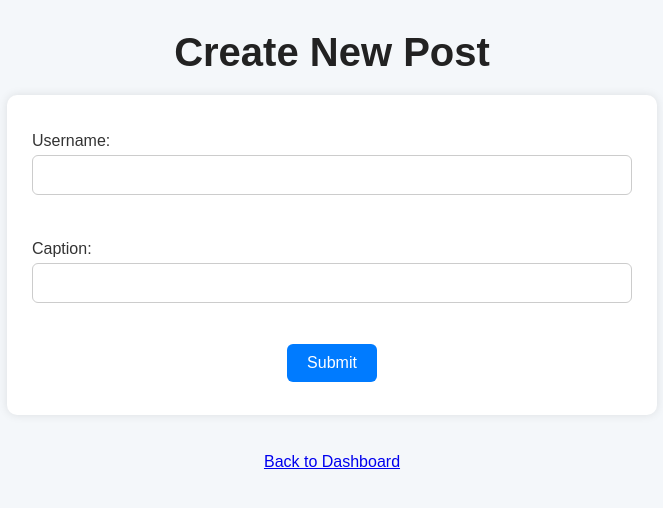
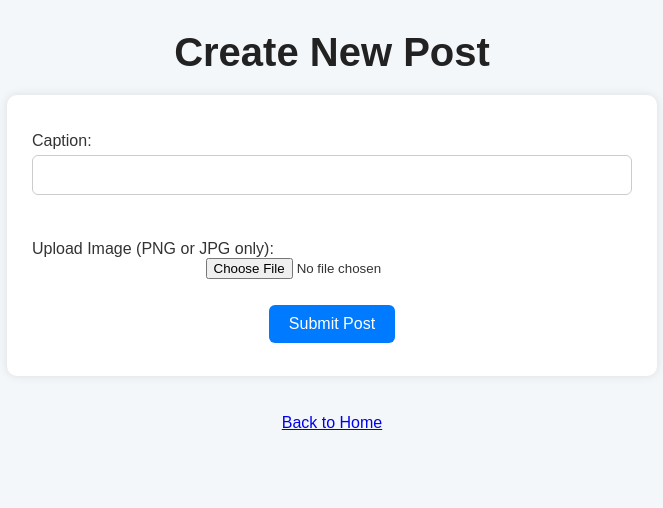
Before and after one commit to Gicheru-yvonne/instaclone-cloud-app, a FastAPI app: page /create_post in a window 1280 px wide. Shown: the top 508 px of the page, without its empty margins (308-971 px from the left). Run offline with FastAPI, Linux system fonts and the light colour scheme.

Commit message:
Activate google cloud storage bucket

```diff
--- a/main.py
+++ b/main.py
@@ -6,11 +6,16 @@ from google.oauth2 import id_token
 from google.auth.transport import requests as google_requests
 from google.cloud import firestore
 from datetime import datetime
+from fastapi import UploadFile, File
+from google.cloud import storage
+
 
 app = FastAPI()
 
 firebase_request_adapter = google_requests.Request()
 db = firestore.Client()
+bucket_name = "my-project-yvonne-452209.appspot.com"
+storage_client = storage.Client()
 
 app.mount("/static", StaticFiles(directory="static"), name="static")
 templates = Jinja2Templates(directory="templates")
@@ -148,21 +153,40 @@ async def create_post_form(request: Request):
     return templates.TemplateResponse("create_post.html", {"request": request})
 
 @app.post("/create_post")
-async def create_post(request: Request, username: str = Form(...), caption: str = Form(...)):
+async def create_post(
+    request: Request,
+    caption: str = Form(...),
+    image: UploadFile = File(...)
+):
     try:
         decoded = verify_token(request)
     except:
         return RedirectResponse("/login", status_code=302)
 
-    # Save to Firestore 'Post' collection
+    username = decoded.get("email").split("@")[0].lower()
+
+
+    if image.content_type not in ["image/png", "image/jpeg"]:
+        raise HTTPException(status_code=400, detail="Only PNG and JPG images are allowed.")
+
+    # ✅ Upload to Google Cloud Storage
+    bucket = storage_client.bucket(bucket_name)
+    blob = bucket.blob(f"posts/{username}_{datetime.utcnow().isoformat()}_{image.filename}")
+    blob.upload_from_file(image.file, content_type=image.content_type)
+    blob.make_public()  # Make the image public so you can view it
+
+    image_url = blob.public_url
+
+    # ✅ Save post metadata in Firestore
     db.collection("Post").add({
-        "Username": username.lower(),
+        "Username": username,
         "Date": datetime.utcnow().isoformat(),
-        "Caption": caption
+        "Caption": caption,
+        "ImageURL": image_url
     })
 
-    print(f"✅ New post saved for {username}")
-    return RedirectResponse("/dashboard", status_code=302)
+    print(f"✅ Post saved for {username} with image: {image_url}")
+    return RedirectResponse("/profile", status_code=302)
 
 @app.get("/follow", response_class=HTMLResponse)
 async def follow_form(request: Request):
--- a/templates/create_post.html
+++ b/templates/create_post.html
@@ -7,16 +7,16 @@
 <body>
     <h1>Create New Post</h1>
 
-    <form action="/create_post" method="post">
-        <label>Username:</label>
-        <input type="text" name="username" required><br><br>
-
+    <form action="/create_post" method="post" enctype="multipart/form-data">
         <label>Caption:</label>
         <input type="text" name="caption" required><br><br>
 
-        <button type="submit">Submit</button>
+        <label>Upload Image (PNG or JPG only):</label>
+        <input type="file" name="image" accept=".png, .jpg, .jpeg" required><br><br>
+
+        <button type="submit">Submit Post</button>
     </form>
 
-    <br><a href="/dashboard">Back to Dashboard</a>
+    <br><a href="/">Back to Home</a>
 </body>
 </html>
```
Also changed, not shown: templates/profile.html (+5 -2 lines).
